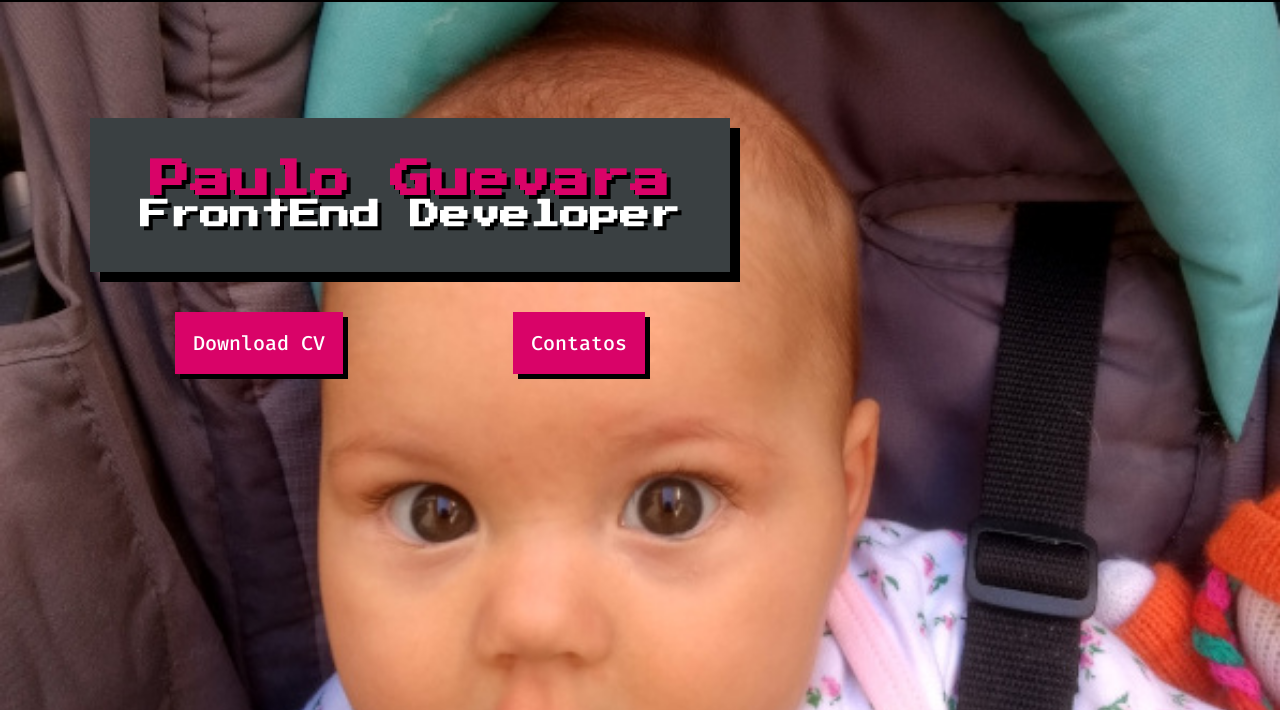
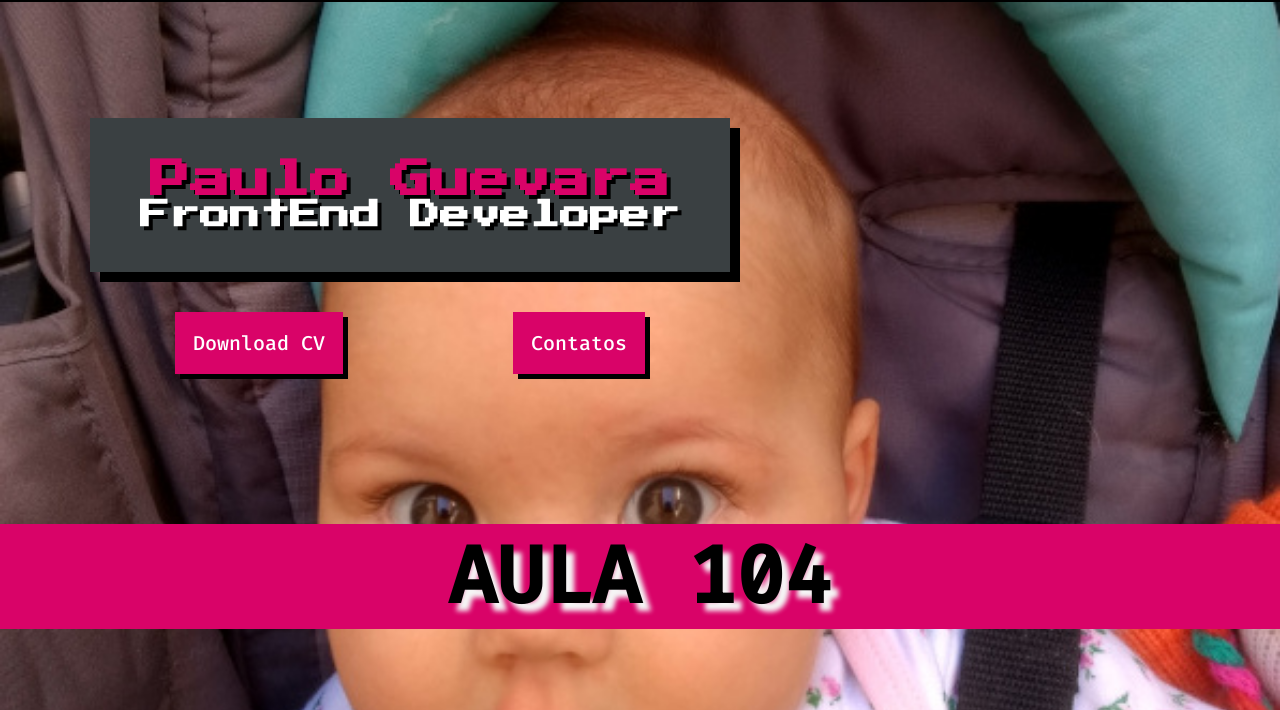
Before and after one commit to pguevara135/HTML_CSS, a plain HTML site: page index.html in a window 1280 px wide. Shown: the part 90-800 px from the top of the page. Drawn offline with Linux system fonts and the light colour scheme.

Commit message:
create the classroom banner

```diff
--- a/css/estudo.css
+++ b/css/estudo.css
@@ -1,3 +1,11 @@
+.classroom {
+    font-size: 80px;
+    text-align: center;
+    margin-top: 150px;
+    background-color: #D90368;
+    text-shadow: 8px 8px 5px whitesmoke;
+}
+
 .section-projects {
     background-color: #000;
     padding-top: 50px;
--- a/index.html
+++ b/index.html
@@ -48,6 +48,7 @@
                 <a href="#" class="button">Contatos</a>
             </div>
         </div>
+        <h1 class="classroom">AULA 104</h1>
     </section>
 
     <!-- CREATE THE SKILL SECTION -->
```
